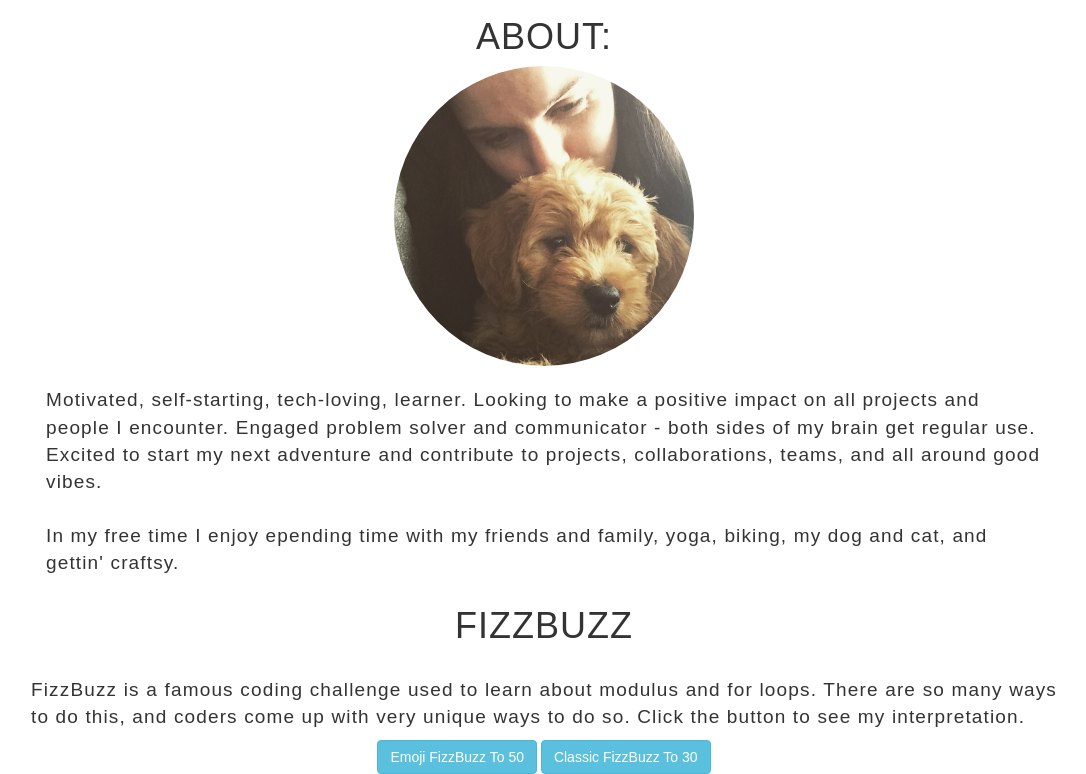
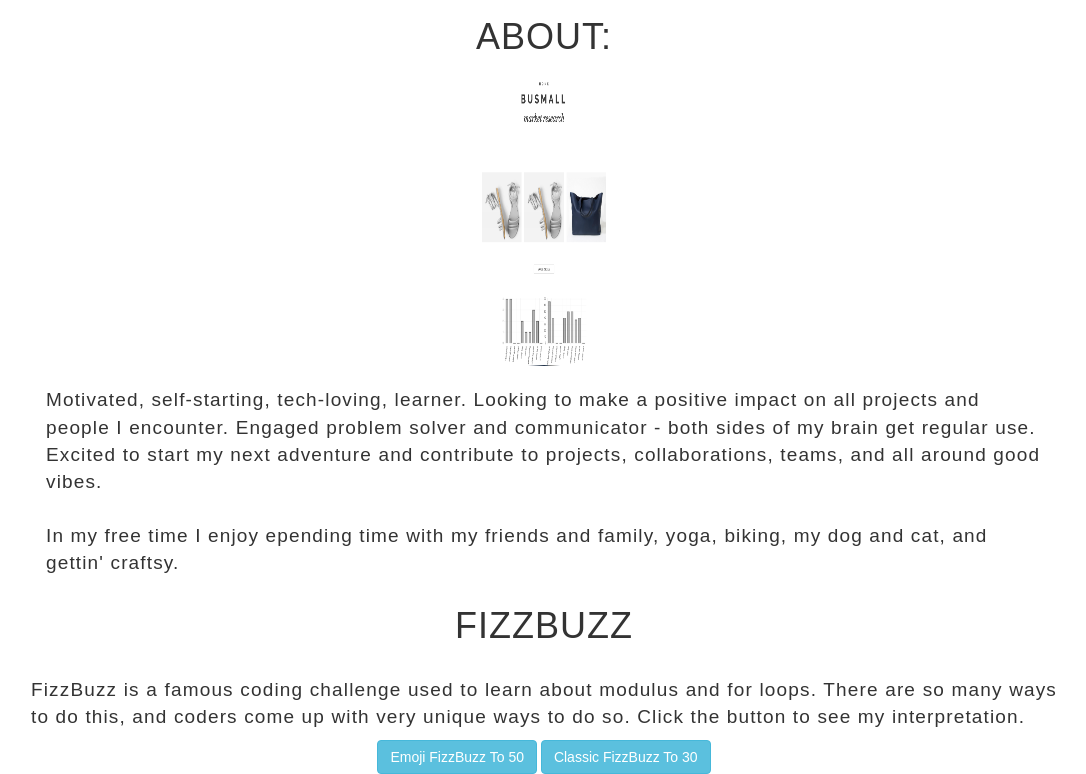
Before and after one commit to hgaskins/portfolio, a website with bundled scripts: page index.html in a window 1280 px wide. Shown: the part 1539-2313 px from the top of the page, without its empty margins (24-1110 px from the left). Built offline with nearby package versions, Linux system fonts and the light colour scheme.

Commit message:
testing image

```diff
--- a/index.html
+++ b/index.html
@@ -103,7 +103,7 @@
                 <section id="about" class="tab-content col-md-12">
                     <section>
                       <h1>About:</h1>
-                      <img src="img/me.jpg" alt="picture of me with dog" class="meImg"/>
+                      <img src="img/busmal.png" alt="picture of me with dog" class="meImg"/>
                       <p class="text-left">
                           Motivated, self-starting,
                           tech-loving, learner. Looking
```
